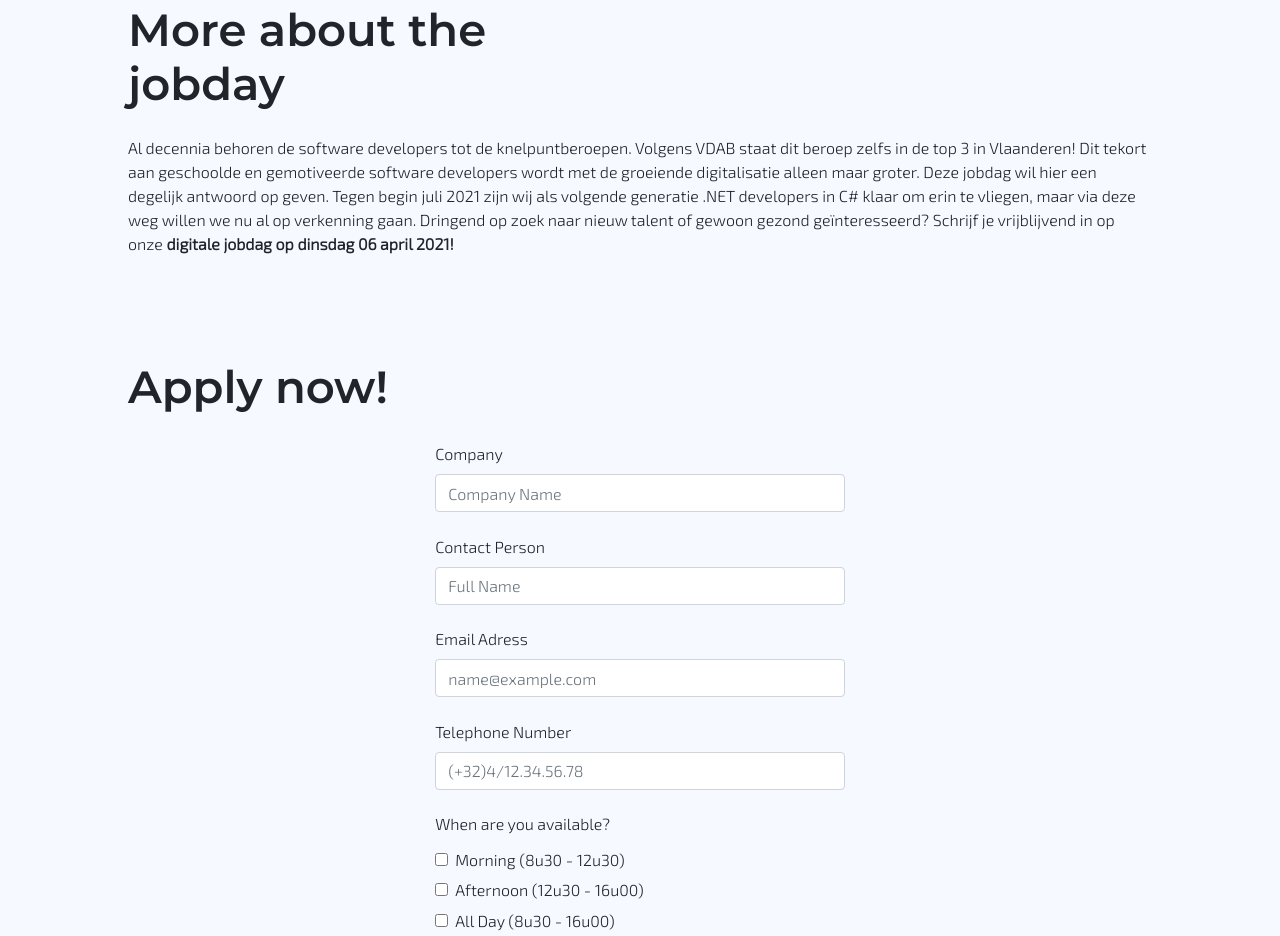
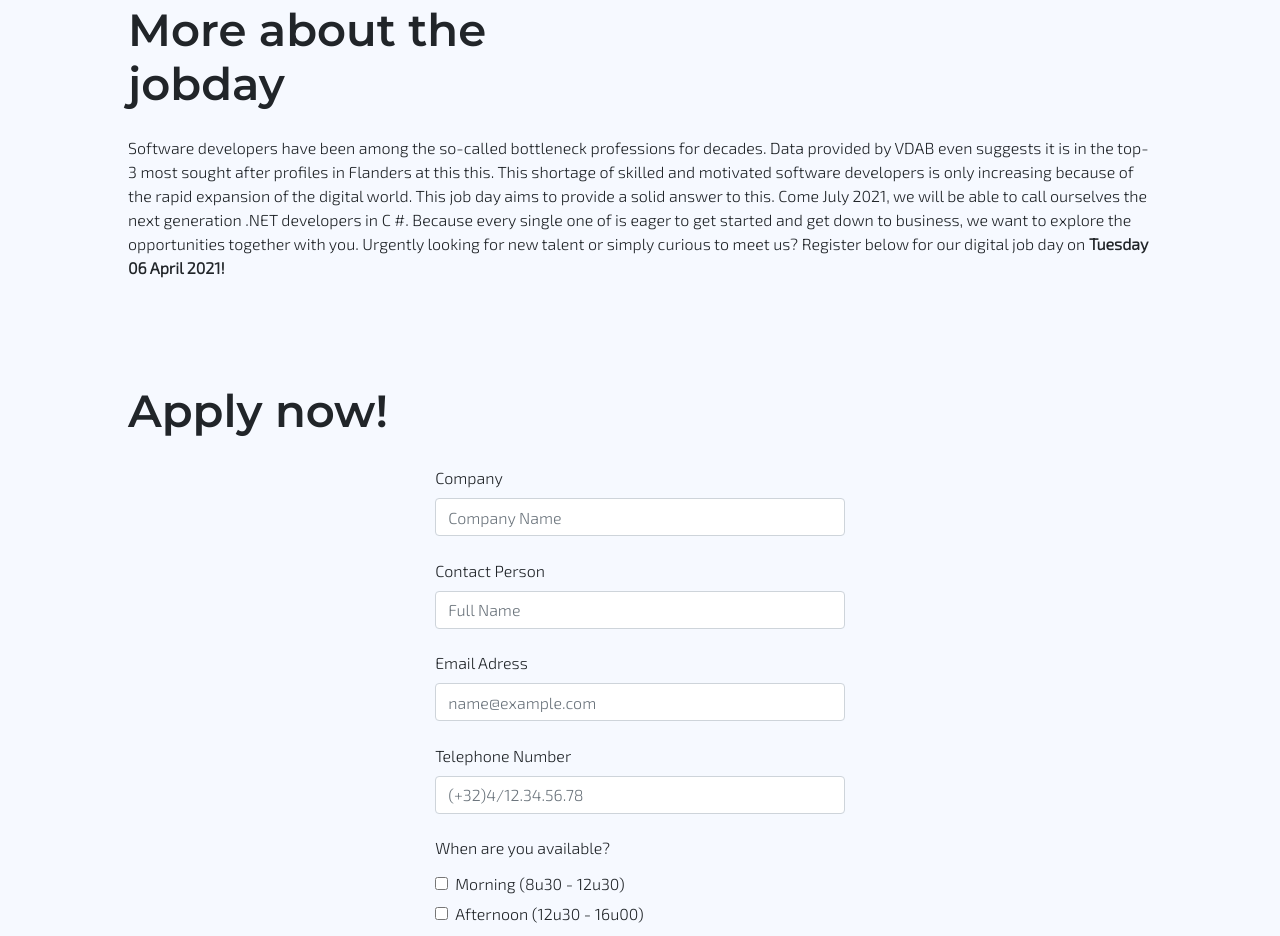
Before and after one commit to DotEmms/dotnet-jobday, a plain HTML site: page index.html in a window 1280 px wide. Shown: the part 6489-7425 px from the top of the page. Drawn offline with nearby package versions, Linux system fonts and the light colour scheme.

Commit message:
Update index.html
index - Jobdag ENG

```diff
--- a/index.html
+++ b/index.html
@@ -519,13 +519,11 @@
             </div>
         </div>
         <p>
-            Al decennia behoren de software developers tot de knelpuntberoepen. Volgens VDAB staat dit beroep zelfs in
-            de top 3 in Vlaanderen! Dit tekort aan geschoolde en gemotiveerde software developers wordt met de groeiende
-            digitalisatie alleen maar groter.
-            Deze jobdag wil hier een degelijk antwoord op geven. Tegen begin juli 2021 zijn wij als volgende generatie
-            .NET developers in C# klaar om erin te vliegen, maar via deze weg willen we nu al op verkenning gaan.
-            Dringend op zoek naar nieuw talent of gewoon gezond geïnteresseerd?
-            Schrijf je vrijblijvend in op onze <b>digitale jobdag op dinsdag 06 april 2021!</b>
+            Software developers have been among the so-called bottleneck professions for decades. Data provided by VDAB even suggests it is in the top-3 most sought after profiles in Flanders at this this.
+This shortage of skilled and motivated software developers is only increasing because of the rapid expansion of the digital world.
+This job day aims to provide a solid answer to this. Come July 2021, we will be able to call ourselves the next generation .NET developers in C #. Because every single one of is eager to get started and get down to business, we want to explore the opportunities together with you.
+Urgently looking for new talent or simply curious to meet us? Register below for our digital job day on <b>Tuesday 06 April 2021!</b>
+
         </p>
     </section>
     <!--inschrijvingsformulier-->
```
